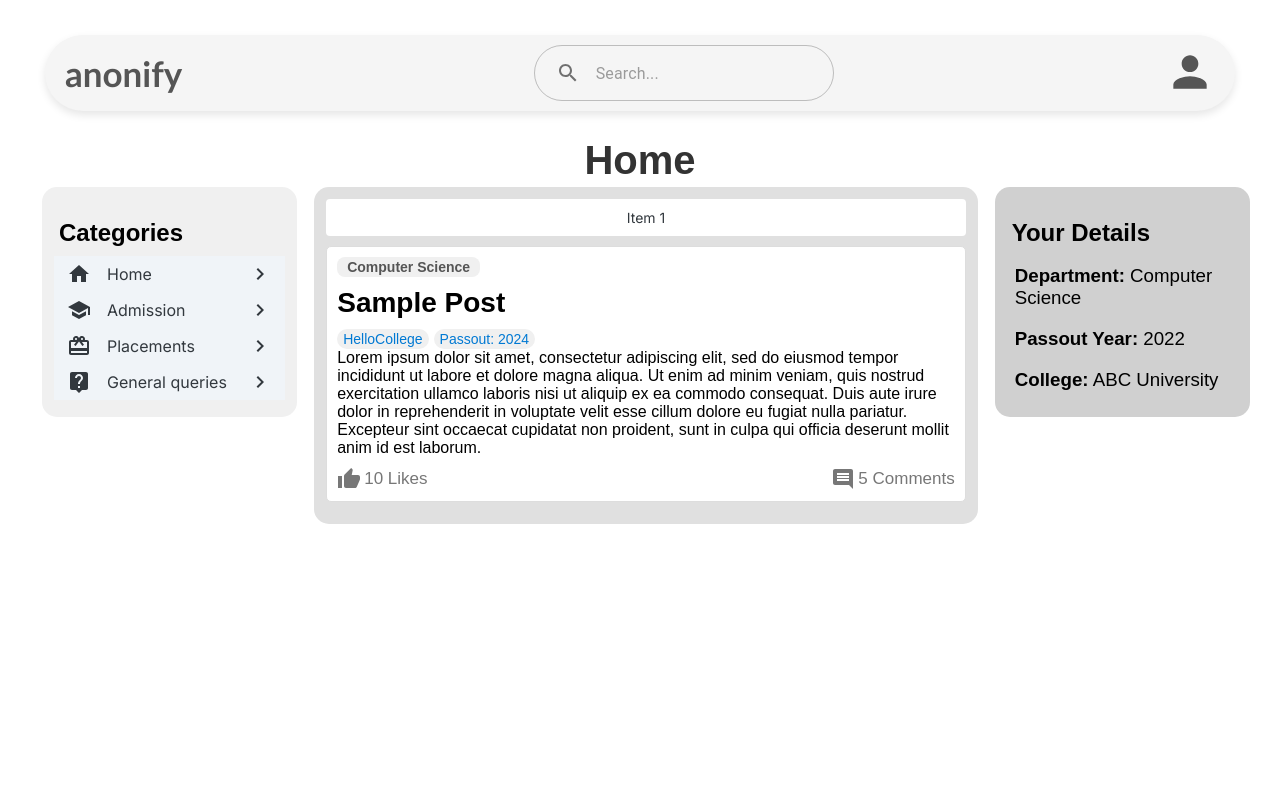
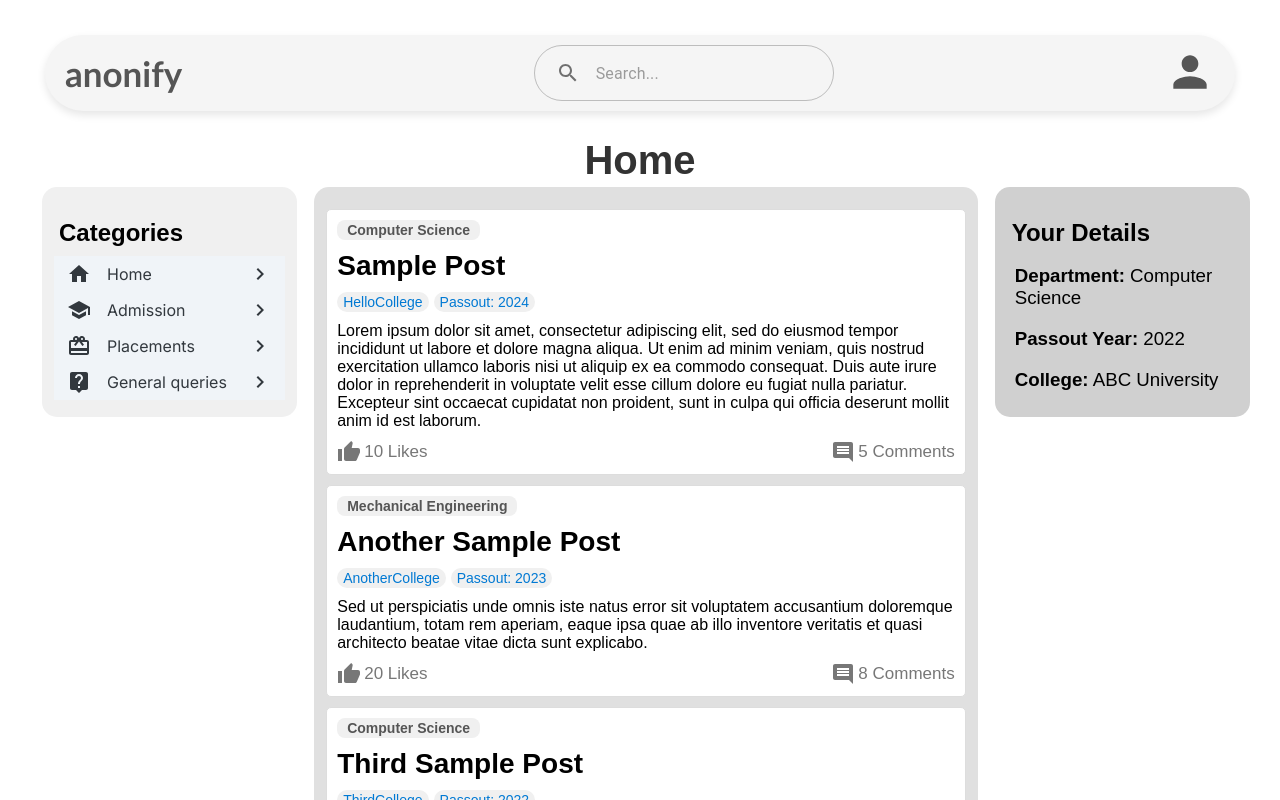
Before and after one commit to TirthNandha/anonify, a React (Create React App) app in the folder frontend/: page / in a window 1280 px wide. Shown: the top 800 px of the page. Built offline with nearby package versions, Linux system fonts and the light colour scheme; a web font is replaced by a local one.

Commit message:
add differents posts to check how it displays on feed

```diff
--- a/frontend/src/Components/Content.jsx
+++ b/frontend/src/Components/Content.jsx
@@ -1,6 +1,4 @@
 import * as React from 'react';
-import { styled } from '@mui/joy/styles';
-import Sheet from '@mui/joy/Sheet';
 import Grid from '@mui/joy/Grid';
 import '@fontsource/inter';
 import Categories from './Categories';
@@ -8,15 +6,6 @@ import YourDetails from './YourDetails';
 import Post from './Post';
 
 
-const Item = styled(Sheet)(({ theme }) => ({
-  backgroundColor:
-    theme.palette.mode === 'dark' ? theme.palette.background.level1 : '#fff',
-  ...theme.typography['body-sm'],
-  padding: theme.spacing(1),
-  textAlign: 'center',
-  borderRadius: 4,
-  color: theme.vars.palette.text.secondary,
-}));
 
 function Content() {
     return (
@@ -27,7 +16,6 @@ function Content() {
                     <Categories />
                 </Grid>
                 <Grid item xs={6.5} sx={{ backgroundColor: '#e0e0e0', borderRadius: '15px', margin: '0 10px', position: 'sticky', top: "172px", zIndex: 0 }}>
-                    <Item>Item 1</Item>
                     <Post
                         college="HelloCollege"
                         department="Computer Science"
@@ -36,6 +24,24 @@ function Content() {
                         content="Lorem ipsum dolor sit amet, consectetur adipiscing elit, sed do eiusmod tempor incididunt ut labore et dolore magna aliqua. Ut enim ad minim veniam, quis nostrud exercitation ullamco laboris nisi ut aliquip ex ea commodo consequat. Duis aute irure dolor in reprehenderit in voluptate velit esse cillum dolore eu fugiat nulla pariatur. Excepteur sint occaecat cupidatat non proident, sunt in culpa qui officia deserunt mollit anim id est laborum."
                         likes={10}
                         comments={5}
+                    />
+                    <Post
+                        college="AnotherCollege"
+                        department="Mechanical Engineering"
+                        passoutYear="2023"
+                        title="Another Sample Post"
+                        content="Sed ut perspiciatis unde omnis iste natus error sit voluptatem accusantium doloremque laudantium, totam rem aperiam, eaque ipsa quae ab illo inventore veritatis et quasi architecto beatae vitae dicta sunt explicabo."
+                        likes={20}
+                        comments={8}
+                    />
+                    <Post
+                        college="ThirdCollege"
+                        department="Computer Science"
+                        passoutYear="2022"
+                        title="Third Sample Post"
+                        content="Nemo enim ipsam voluptatem quia voluptas sit aspernatur aut odit aut fugit, sed quia consequuntur magni dolores eos qui ratione voluptatem sequi nesciunt. Neque porro quisquam est, qui dolorem ipsum quia dolor sit amet, consectetur, adipisci velit, sed quia non numquam eius modi tempora incidunt ut labore et dolore magnam aliquam quaerat voluptatem."
+                        likes={30}
+                        comments={15}
                     />
                 </Grid>
                 <Grid item xs={2.5} sx={{ height: '230px', backgroundColor: '#d0d0d0', borderRadius: '15px', marginLeft: '7px', position: 'sticky', top: "172px" }}>
--- a/frontend/src/styles/Post.css
+++ b/frontend/src/styles/Post.css
@@ -24,7 +24,9 @@
   border-radius: 8px;
   padding: 2px 10px;
 }
-
+.tagContainer {
+  padding-bottom: 10px;
+}
 .tag {
   display: inline-block;
   background-color: #f0f0f0;
```
Lines whose indentation alone changed are shown as unchanged.
